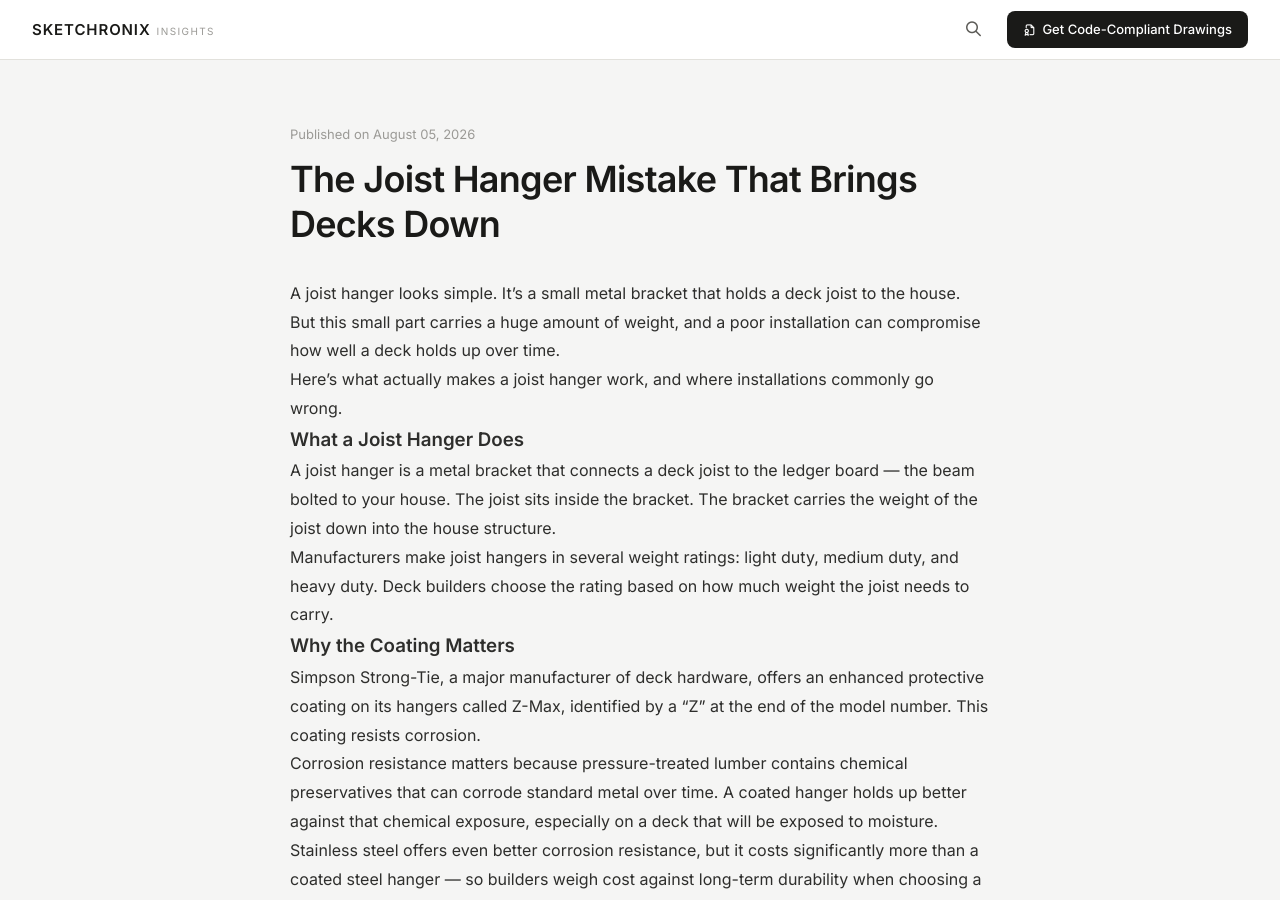
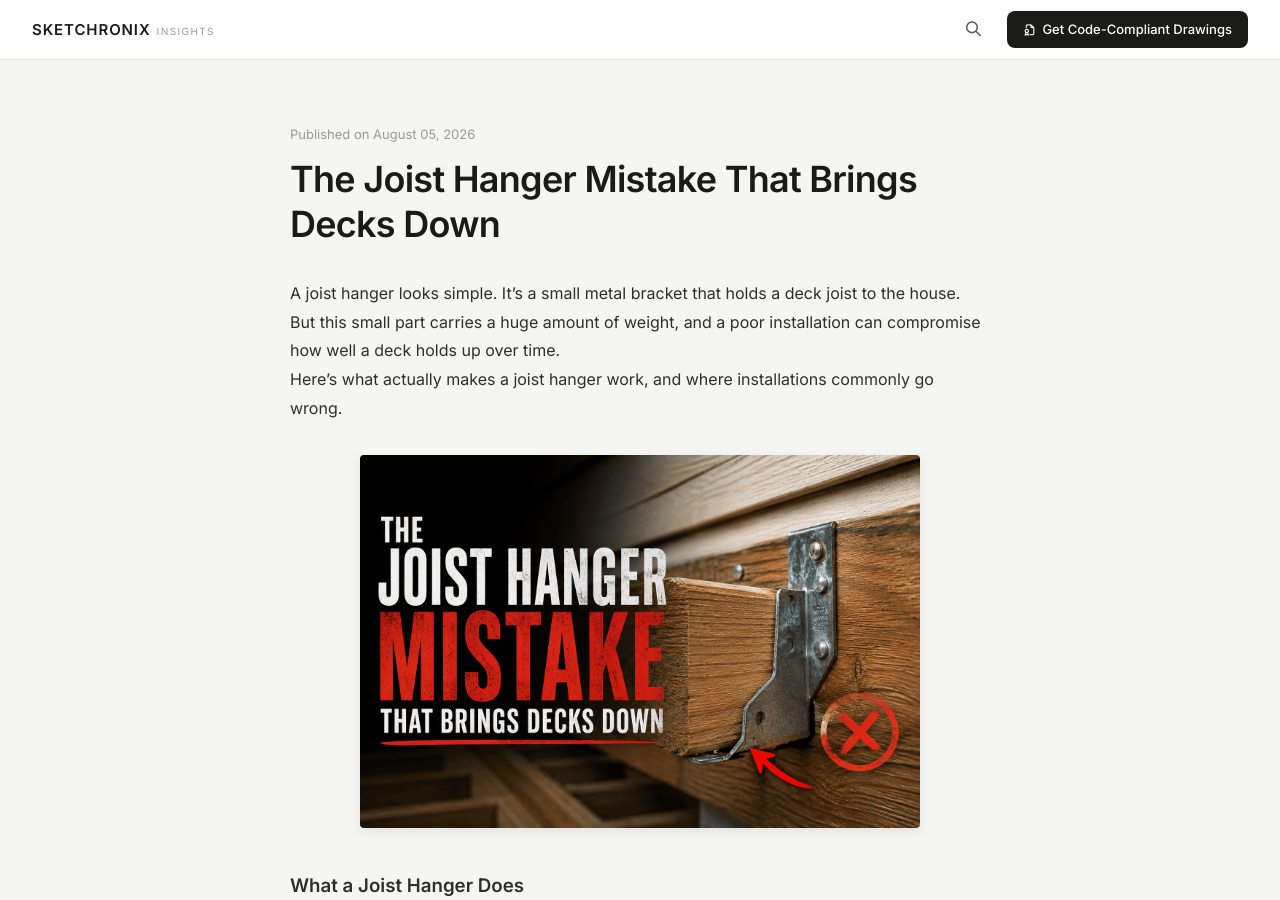
Before and after one commit to sketchronixx/blog, a Jekyll site: the page built from _posts/2026-08-05-installing-joist-hangers-the-right-way.md, in a window 1280 px wide and 900 px high. Built offline with Jekyll 4.4.1, drawn with Linux system fonts in a browser that asks for light colours.

Commit message:
Update 2026-08-05-installing-joist-hangers-the-right-way.md

```diff
--- a/_posts/2026-08-05-installing-joist-hangers-the-right-way.md
+++ b/_posts/2026-08-05-installing-joist-hangers-the-right-way.md
@@ -7,7 +7,9 @@ date: 2026-08-05
 A joist hanger looks simple. It's a small metal bracket that holds a deck joist to the house. But this small part carries a huge amount of weight, and a poor installation can compromise how well a deck holds up over time.
 
 Here's what actually makes a joist hanger work, and where installations commonly go wrong.
-
+<div style="text-align: center; margin: 2rem 0;">
+  <img src="/assets/images/joist-hanger-installation-mistake-deck-ledger-board.png" alt="Deck ledger board flashing and structural framing connection diagram" style="max-width: 80%; height: auto; border-radius: 4px; box-shadow: 0 4px 12px rgba(0,0,0,0.08);">
+</div>
 ### What a Joist Hanger Does
 
 A joist hanger is a metal bracket that connects a deck joist to the ledger board — the beam bolted to your house. The joist sits inside the bracket. The bracket carries the weight of the joist down into the house structure.
@@ -19,7 +21,9 @@ Manufacturers make joist hangers in several weight ratings: light duty, medium d
 Simpson Strong-Tie, a major manufacturer of deck hardware, offers an enhanced protective coating on its hangers called Z-Max, identified by a "Z" at the end of the model number. This coating resists corrosion.
 
 Corrosion resistance matters because pressure-treated lumber contains chemical preservatives that can corrode standard metal over time. A coated hanger holds up better against that chemical exposure, especially on a deck that will be exposed to moisture. Stainless steel offers even better corrosion resistance, but it costs significantly more than a coated steel hanger — so builders weigh cost against long-term durability when choosing a fastener.
-
+<div style="text-align: center; margin: 2rem 0;">
+  <img src="/assets/images/simpson-zmax-joist-hanger-corrosion-resistant-coating.png" alt="Deck ledger board flashing and structural framing connection diagram" style="max-width: 80%; height: auto; border-radius: 4px; box-shadow: 0 4px 12px rgba(0,0,0,0.08);">
+</div>
 ### Sizing: One Hanger Can Cover More Than One Joist Size
 
 Joist hangers are sized to match joist dimensions — for example, a hanger sized for a 2x8 joist or a 2x10 joist. But sizing isn't always a strict one-to-one match.
@@ -49,7 +53,9 @@ Once the hanger is seated tight, it needs to be fastened — and the fasteners m
 Structural screws used for this purpose are stamped with an identifying mark and a length code. That stamp lets a building inspector confirm at a glance that the correct length screw was used — an inch-and-a-half screw through the side of a hanger, for example, may not fully reach the ledger board behind it, so the stamp is a quick way to catch an undersized fastener before it becomes a hidden problem.
 
 One general note: nail and screw requirements for this type of connection can vary by local jurisdiction, so it's worth checking your local code before choosing a fastening method.
-
+<div style="text-align: center; margin: 2rem 0;">
+  <img src="/assets/images/joist-hanger-nails-vs-structural-screws.png" alt="Deck ledger board flashing and structural framing connection diagram" style="max-width: 80%; height: auto; border-radius: 4px; box-shadow: 0 4px 12px rgba(0,0,0,0.08);">
+</div>
 ### Getting the Correct Fastener Schedule
 
 Matching the right fastener type, length, and quantity to a specific hanger and connection type is a code-driven decision, and it's easy to get wrong without a reference. This is one of the details the <a href="https://sketchronix.com/#builder" style="color:#1a56db; text-decoration:underline;">Sketchronix Engine</a> can generate directly as part of a deck's construction drawings — producing a fastener schedule alongside the framing layout, so the correct screw or nail spec is documented and ready for inspection rather than left to memory on site.
```
